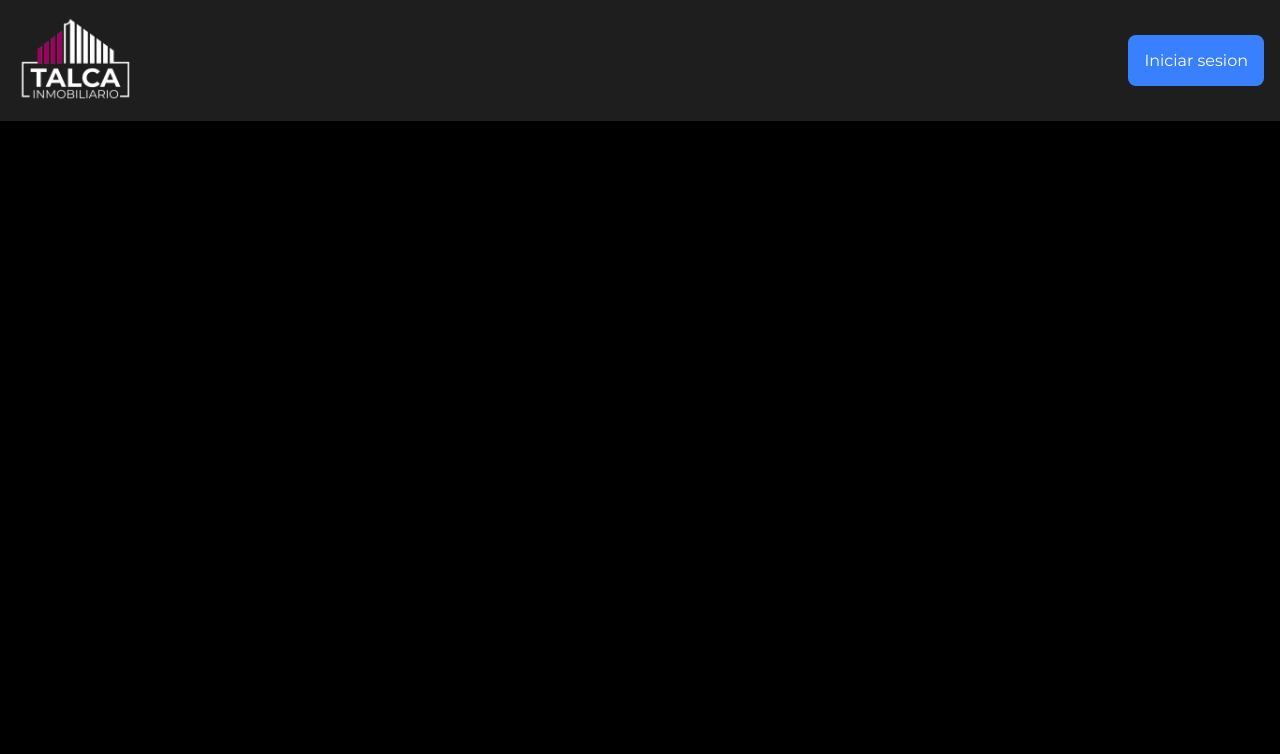
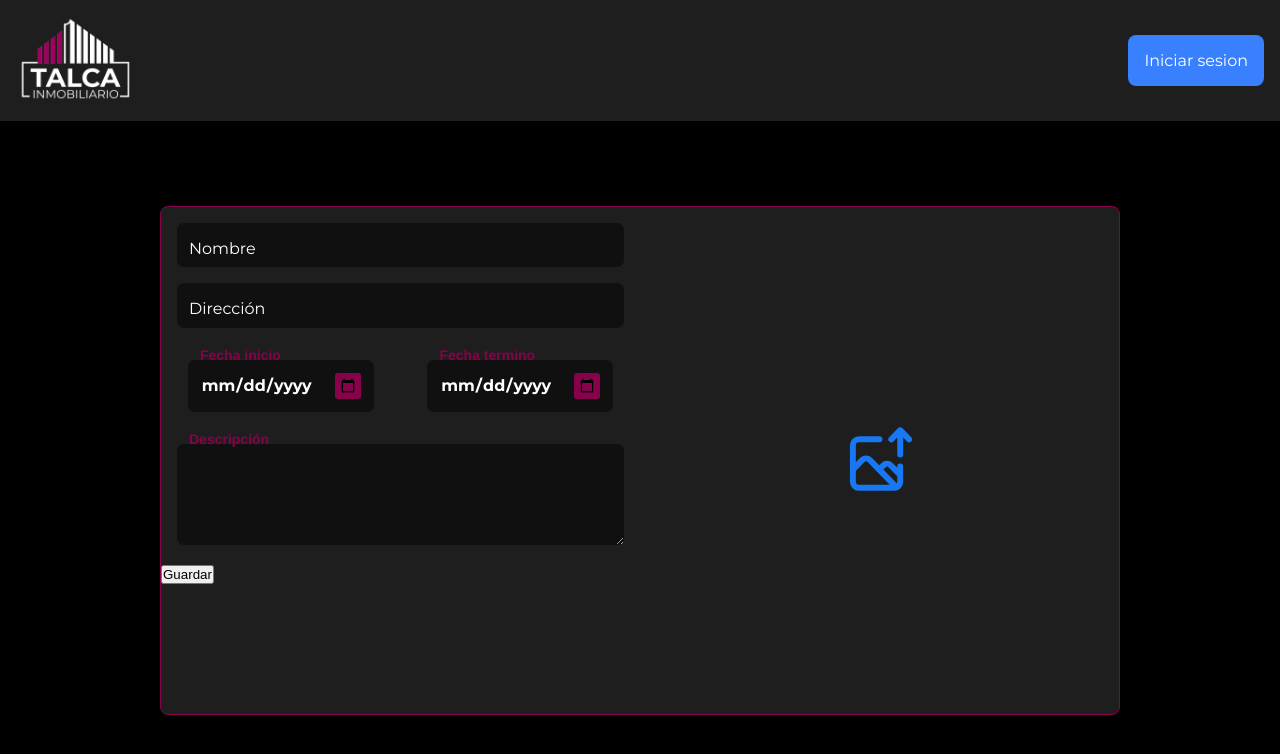
Before and after one commit to david-aravena/inmo, a Next.js app: page /proyectos/nuevo-proyecto in a window 1280 px wide. Before the commit this address had no page. Shown: the top 754 px of the page. Built offline with nearby package versions, Linux system fonts and the light colour scheme.

Commit message:
add: create project

```diff
--- /dev/null
+++ b/src/app/proyectos/nuevo-proyecto/newProject.module.css
@@ -0,0 +1,17 @@
+.newProjectContainer{
+  width:75%;
+  height:75%;
+  background:var(--background-gray);
+  border: 1px solid var(--input-border);
+  border-radius:8px;
+  overflow: auto;
+}
+
+.imageContainer{
+  width: 100%;
+  height: 100%;
+  display: flex;
+  justify-content: center;
+  align-items: center;
+  cursor: pointer;
+}
--- /dev/null
+++ b/src/app/proyectos/nuevo-proyecto/page.jsx
@@ -0,0 +1,76 @@
+"use client"
+import { useState } from 'react';
+import AnimatedInput from 'src/components/animatedInput'
+import {saveNewProject} from "src/utils/saveNewProject/"
+import styles from './newProject.module.css'
+
+export default function NewProject(){
+
+  const [imageSelected, setImageSelected] = useState(null);
+
+  const getImageProperty = () => {
+    const input = document.createElement("input");
+    input.type = "file";
+    input.accept = "image/*";
+
+    input.onchange = (event) => {
+        const file = event.target.files[0];
+        if (file) {
+            const imageUrl = URL.createObjectURL(file);
+            setImageSelected({file: file ,url:imageUrl})
+        }
+    };
+    input.click();
+  }
+
+  const getInputsValue = (e) => {
+    e.preventDefault();
+    const formData = {id:0};
+    const inputs = e.target.querySelectorAll("input, textarea, select");
+
+    inputs.forEach(input => {
+      formData[input.name] = input.value;
+    });
+    if (imageSelected && imageSelected.file) {
+      const reader = new FileReader();
+      reader.readAsArrayBuffer(imageSelected.file);
+      reader.onloadend = () => {
+        formData["imagen"] = reader.result;
+        console.log(formData);
+      };
+    } else {
+      console.log(formData);
+    }
+
+    saveNewProject(formData)
+  };
+
+
+  return(
+    <div style={{width:"100%", height:"100%", display:"flex", justifyContent: "center", alignItems: "center"}}>
+      <div className={styles.newProjectContainer}>
+        <form onSubmit={getInputsValue} style={{display:"flex", width:"100%", height:"100%"}}>
+          <div style={{width:"50%"}}>
+            <AnimatedInput nameInput="nombre" type="text" textInput="Nombre" />
+            <AnimatedInput nameInput="direccion" type="text" textInput="Dirección" />
+            <div style={{width:"100%", display:"flex", justifyContent:"space-around"}}>
+              <AnimatedInput nameInput="fechaInicio" type="date" textInput="Fecha inicio" />
+              <AnimatedInput nameInput="fechaTermino" type="date" textInput="Fecha termino" />
+            </div>
+            <AnimatedInput nameInput="descripcion" type="textarea" textInput="Descripción" />
+            <input type="submit" value="Guardar" />
+          </div>
+          <div style={{width:"50%"}}>
+            <div onClick={() => getImageProperty()} className={styles.imageContainer}>
+              {imageSelected ?
+                <img src={imageSelected.url} alt="" width="400px" height="100%" style={{objectFit:"cover"}} />
+              :
+                <img src="/svg/uploadImage.svg" alt="" width="15%" height="15%" />
+              }
+            </div>
+          </div>
+        </form>
+      </div>
+    </div>
+  )
+}
--- a/src/components/animatedInput/animatedInput.module.css
+++ b/src/components/animatedInput/animatedInput.module.css
@@ -67,3 +67,11 @@
     color: blue;
     z-index: 900;
 }
+
+.textInput::-webkit-calendar-picker-indicator {
+    background-color: #88024b;
+    color: white;
+    padding: 5px;
+    border-radius: 3px;
+    cursor: pointer;
+}
--- a/src/components/animatedInput/index.jsx
+++ b/src/components/animatedInput/index.jsx
@@ -53,6 +53,20 @@ export default function AnimatedInput({
                     </select>
                 </>
             )}
+
+            {type === "date" && (
+                <>
+                    <label htmlFor={`${nameInput}`} className={styles.labelBlur}>{`${textInput}`}</label>
+                    <input type="date" id={`${nameInput}`} name={`${nameInput}`} className={styles.textInput} />
+                </>
+            )}
+
+            {type === "textarea" && (
+                <>
+                    <label htmlFor={`${nameInput}`} className={styles.labelBlur}>{`${textInput}`}</label>
+                    <textarea id={`${nameInput}`} name={`${nameInput}`} rows="4" cols="50" className={styles.textInput} />
+                </>
+            )}
         </div>
     )
 }
--- a/src/components/formAuth/index.jsx
+++ b/src/components/formAuth/index.jsx
@@ -24,7 +24,8 @@ export default function FormAuth(){
                 const usuarioData = JSON.parse(data.usuario)[0];
                 setCurrentUser({
                     token: usuarioData.TokenVinculo,
-                    name: usuarioData.NombreCompleto
+                    name: usuarioData.NombreCompleto,
+                    id: usuarioData.Id
                 });
                 router.push('/proyectos')
 
--- a/src/components/project/index.jsx
+++ b/src/components/project/index.jsx
@@ -6,7 +6,7 @@ export default function Project({ data, index, children }) {
         <div className={styles.projectContainer}>
             <div style={{position:"absolute", top:0, left:0, width:"100%"}}>
                 <h3 style={{ color:"white", marginLeft: "10px", textShadow: "1px 1px 2px rgba(0, 0, 0, 0.8)"}}>
-                    {data.nombre}
+                    {data.descripcion}
                 </h3>
             </div>
 
@@ -16,7 +16,7 @@ export default function Project({ data, index, children }) {
                 style={{position:"absolute", bottom:0, left:0, width:"100%", color:"white"}}
                 className={styles.footer}
             >
-                <p>{data.direccion} {data.comuna}</p>
+                <p>{data.direccion}</p>
             </div>
 
         </div>
--- a/src/context/auth.js
+++ b/src/context/auth.js
@@ -7,7 +7,10 @@ export const AuthProvider = ({children}) => {
     const [currentUser, setCurrentUser] = useState(null);
 
     if (currentUser && !sessionStorage.getItem('token')) {
-        sessionStorage.setItem('token', currentUser.token);
+        sessionStorage.setItem('token', JSON.stringify({
+            token: currentUser.token,
+            id: currentUser.id,
+          }));
     }
 
     return(
--- /dev/null
+++ b/src/utils/saveNewProject/index.js
@@ -0,0 +1,13 @@
+export const saveNewProject = (formData) => {
+  fetch("https://pssoft.cl/TI_Proyectos/crearProyecto/", {
+    method: "POST",
+    headers: {
+      "Content-Type": "application/json",
+      "Authorization": `Bearer eyJ0eXAiOiJKV1QiLCJhbGciOiJIUzI1NiJ9.eyJpYXQiOjE3Mzg3NTAwNDN9.-TJodmsD1UY8-zhq91tFE53X-djpdwt3-AK0CcHSUU4`
+    },
+    body: JSON.stringify(formData),
+  })
+  .then(response => response.json())
+  .then(data => console.log("exito: ", data))
+  .catch(error => console.error("Error:", error));
+}
```
Also changed, not shown: src/app/proyectos/page.jsx (+15 -19 lines), src/utils/getProjects/index.js (added, +19 -0 lines).
